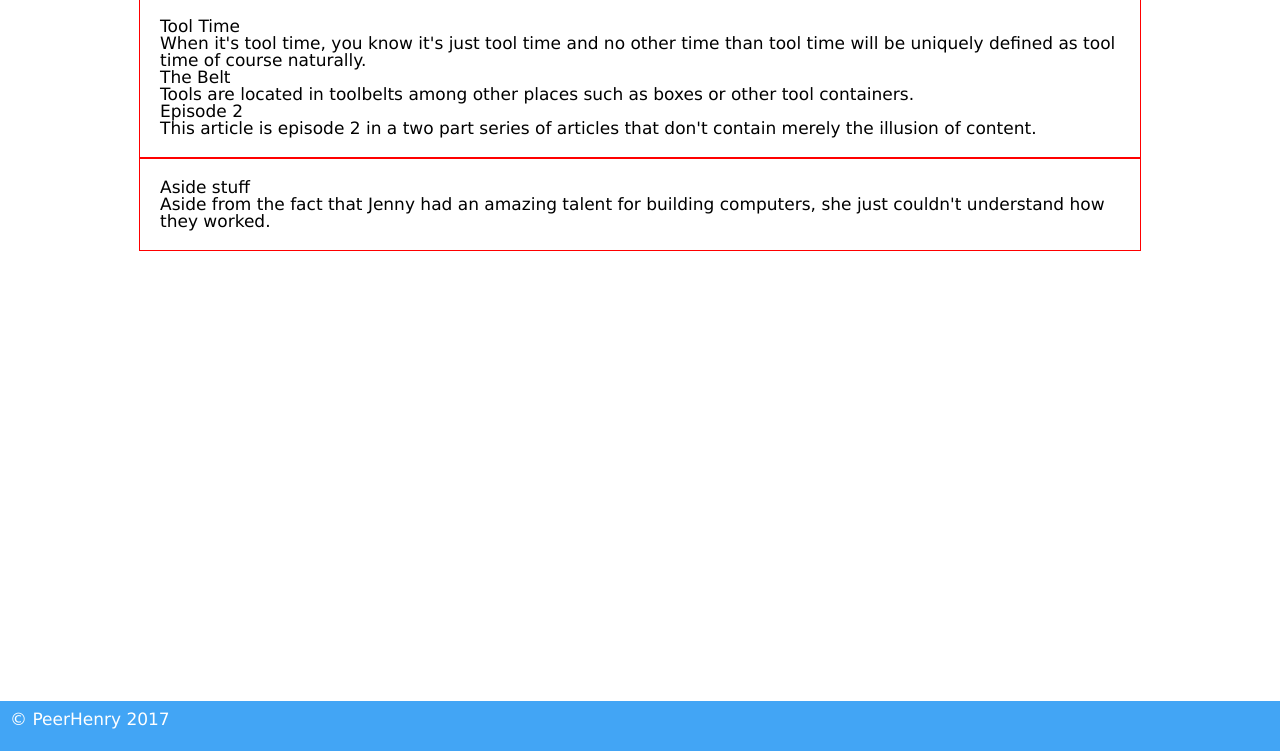
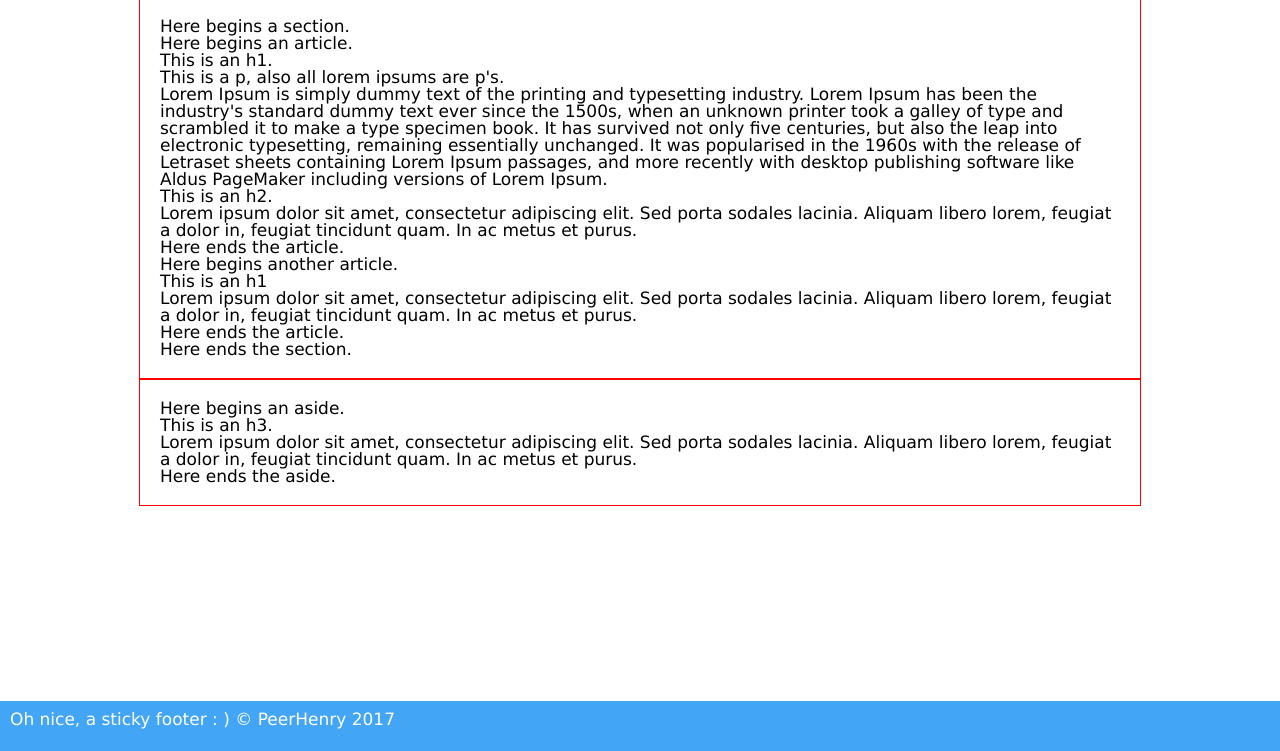
Before and after one commit to peerhenry/ph-navbar, a website: page index.html in a window 1280 px wide. Shown: the part 49-800 px from the top of the page. Drawn offline with Linux system fonts and the light colour scheme.

Commit message:
modified index.html content

```diff
--- a/index.html
+++ b/index.html
@@ -40,21 +40,30 @@
     </header>
 
     <section>
+      Here begins a section.
       <article>
-        <h1>Tool Time</h1>
-        <p>When it's tool time, you know it's just tool time and no other time than tool time will be uniquely defined as tool time of course naturally.</p>
-        <h2>The Belt</h2>
-        <p>Tools are located in toolbelts among other places such as boxes or other tool containers.</p>
+        Here begins an article.
+        <h1>This is an h1.</h1>
+        <p>This is a p, also all lorem ipsums are p's.</p>
+        <p>Lorem Ipsum is simply dummy text of the printing and typesetting industry. Lorem Ipsum has been the industry's standard dummy text ever since the 1500s, when an unknown printer took a galley of type and scrambled it to make a type specimen book. It has survived not only five centuries, but also the leap into electronic typesetting, remaining essentially unchanged. It was popularised in the 1960s with the release of Letraset sheets containing Lorem Ipsum passages, and more recently with desktop publishing software like Aldus PageMaker including versions of Lorem Ipsum.</p>
+        <h2>This is an h2.</h2>
+        <p>Lorem ipsum dolor sit amet, consectetur adipiscing elit. Sed porta sodales lacinia. Aliquam libero lorem, feugiat a dolor in, feugiat tincidunt quam. In ac metus et purus.</p>
+        Here ends the article.
       </article>
       <article>
-        <h1>Episode 2</h1>
-        <p>This article is episode 2 in a two part series of articles that don't contain merely the illusion of content.</p>
+        Here begins another article.
+        <h1>This is an h1</h1>
+        <p>Lorem ipsum dolor sit amet, consectetur adipiscing elit. Sed porta sodales lacinia. Aliquam libero lorem, feugiat a dolor in, feugiat tincidunt quam. In ac metus et purus.</p>
+        Here ends the article.
       </article>
+      Here ends the section.
     </section>
 
     <aside>
-      <h3>Aside stuff</h3>
-      <p>Aside from the fact that Jenny had an amazing talent for building computers, she just couldn't understand how they worked.</p>
+      Here begins an aside.
+      <h3>This is an h3.</h3>
+      <p>Lorem ipsum dolor sit amet, consectetur adipiscing elit. Sed porta sodales lacinia. Aliquam libero lorem, feugiat a dolor in, feugiat tincidunt quam. In ac metus et purus.</p>
+      Here ends the aside.
     </aside>
 
     <div class="push"></div>
@@ -62,7 +71,7 @@
 
   <footer>
     <div class="footer-content">
-      <p>&copy; PeerHenry 2017</p>
+      <p>Oh nice, a sticky footer : ) &copy; PeerHenry 2017</p>
     </div>
   </footer>
 
--- a/package.json
+++ b/package.json
@@ -4,8 +4,8 @@
   "description": "",
   "main": "index.js",
   "scripts": {
-    "start": "node server.js",
-    "dev": "node server.js && start chrome ./index.html"
+    "start": "start chrome ./index.html",
+    "dev": "node server.js && start chrome localhost:8080"
   },
   "keywords": [],
   "author": "",
```
